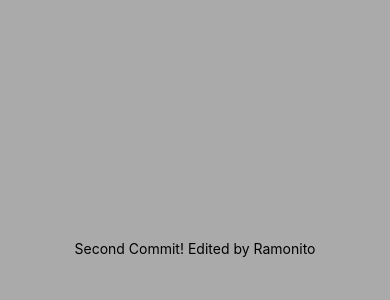
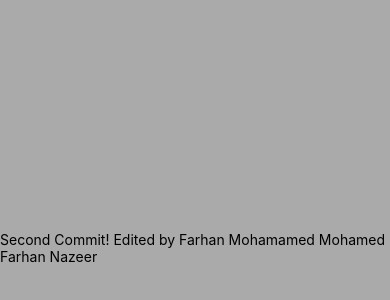
Before and after one commit to Farhan-Nazeer/RunAlong, a React Native app: screen / in a window 390 px wide. Shown: the part 174-474 px from the top of the page. Built offline with nearby package versions, Linux system fonts and the light colour scheme.

Commit message:
updated index file (#3)

```diff
--- a/App.js
+++ b/App.js
@@ -5,7 +5,7 @@ import { StyleSheet, Text, View } from 'react-native';
 export default function App() {
   return (
     <View style={styles.container}>
-      <Text>Second Commit! Edited by Ramonito</Text>
+      <Text>Second Commit! Edited by Farhan Mohamamed Mohamed Farhan Nazeer</Text>
       <StatusBar style="auto" />
     </View>
   );
```
